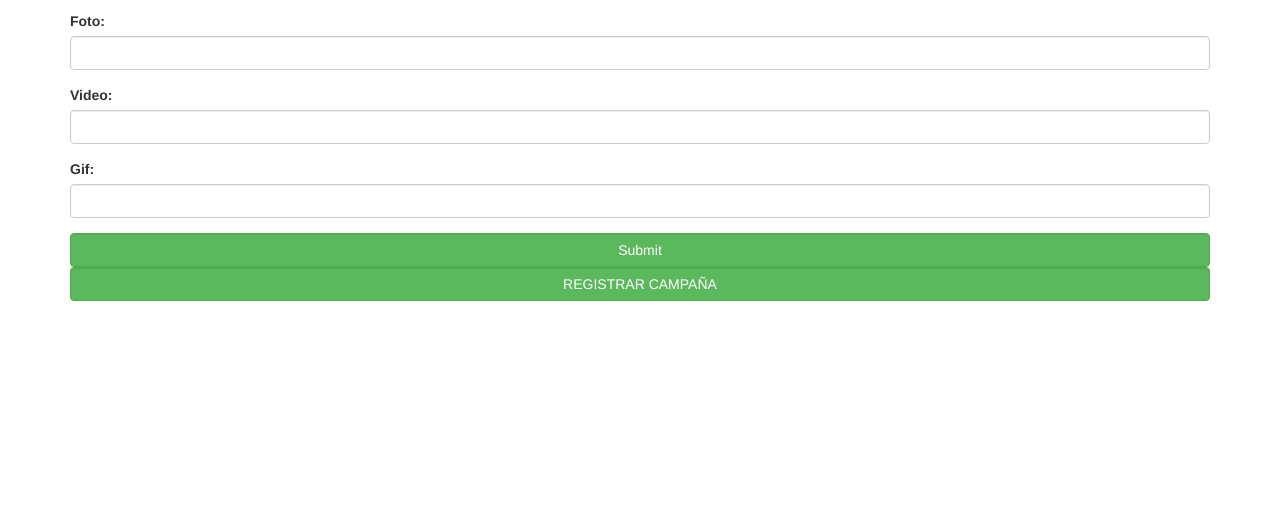
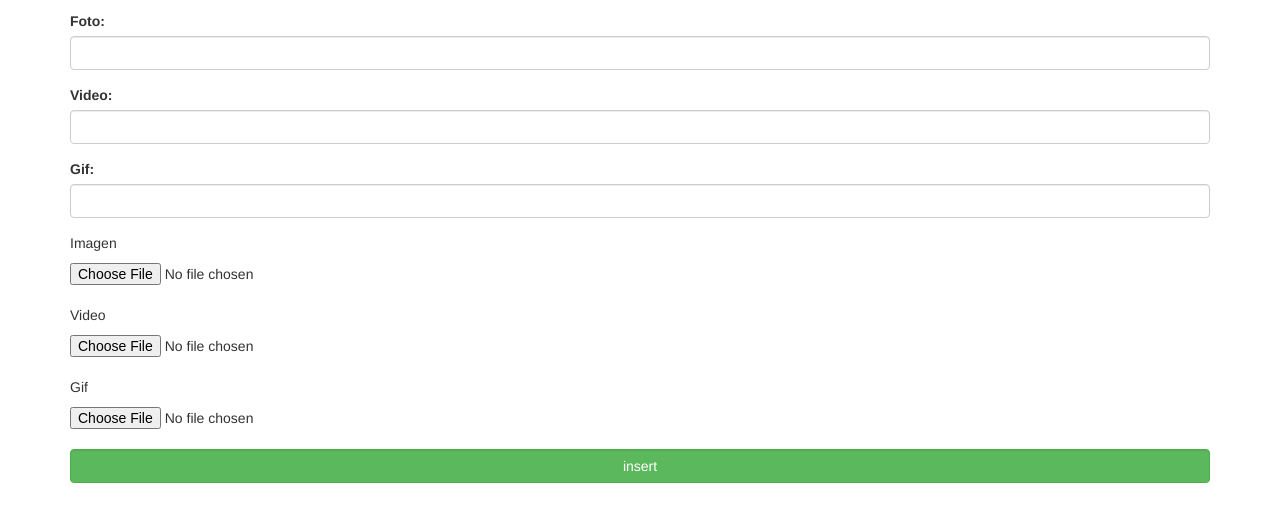
Before and after one commit to EdisonG/mensma, a PHP site: page /Mensma/gui/campania_usuario.php in a window 1280 px wide. Shown: the part 688-1211 px from the top of the page. Before the commit the page ends 989 px from the top, so only its background shows below. Run offline with PHP 8.4, Linux system fonts and the light colour scheme.

Commit message:
cambios campanñas gato

```diff
--- a/gui/campania_usuario.php
+++ b/gui/campania_usuario.php
@@ -32,23 +32,23 @@ fecha inicio
 fecha fin
 precio (campo en la abse que llena el admin )
    -->
-    <form class="form" method="post" action="../dp/campanaDP.php">
+    <form class="form" enctype="multipart/form-data"  method="post" action="../dp/campanaDP.php">
         <div class="form-group">
           <label for="usr">Nombre de la Campaña:</label>
-          <input type="text" class="form-control" id="name_campana">
+          <input type="text" class="form-control" id="name_campana" name="name_campana" >
         </div>
 
         <div class="form-group">
           <label for="usr">Eslogan de la Campaña:</label>
-          <input type="text" class="form-control" id="eslogan_campana">
+          <input type="text" class="form-control" id="eslogan_campana" name="eslogan_campana">
         </div>
         <div class="form-group">
           <label for="usr">Numero de registros:</label>
-          <input type="text" class="form-control" id="numero_registros_campana">
+          <input type="text" class="form-control" id="numero_registros_campana" name="numero_registros_campana" >
         </div>
         <div class="form-group">
           <label for="usr">Tipo  de letra:</label>
-          <select class="selectpicker form-control" name="tipo_letra_campana">
+          <select class="selectpicker form-control"  id="tipo_letra_campana" name="tipo_letra_campana">
             <option>Cursiva</option>
             <option>Negrilla</option>
             <option>Tachada</option>
@@ -57,32 +57,43 @@ precio (campo en la abse que llena el admin )
         </div>
         <div class="form-group">
           <label for="usr">Mensaje:</label>
-          <textarea class="form-control" rows="5" id="comment" class="mensaje_campana"></textarea>
+          <textarea class="form-control" rows="5" id="mensaje_campana" name="mensaje_campana"></textarea>
         </div>
         <div class="form-group">
           <label for="usr">Fecha Inicio:</label>
-          <input type="date" class="form-control" id="fecha_inicio_campana">
+          <input type="date" class="form-control" id="fecha_inicio_campana"  name="fecha_inicio_campana">
         </div>
         <div class="form-group">
           <label for="usr">Fecha Fin:</label>
-          <input type="date" class="form-control" id="fecha_fin_campana">
+          <input type="date" class="form-control" id="fecha_fin_campana" name="fecha_fin_campana" >
         </div>
         <div class="form-group">
           <label for="usr">Foto:</label>
-          <input type="text" class="form-control" id="imagen_campana">
+          <input type="text" class="form-control" id="imagen_campana" name="imagen_campana">
         </div>
         <div class="form-group">
           <label for="usr">Video:</label>
-          <input type="text" class="form-control" id="video_campana">
+          <input type="text" class="form-control" id="video_campana" name="video_campana" >
         </div>
         <div class="form-group">
           <label for="usr">Gif:</label>
-          <input type="text" class="form-control" id="gif_campana">
+          <input type="text" class="form-control" id="gif_campana" name="gif_campana">
+        </div>
+        <div>
+          <p>Imagen</p>
+          <input type="file" name="uploaded_file"></input><br />
+        </div>
+        <div>
+          <p>Video</p>
+          <input type="file" name="uploaded_video"></input><br />
+        </div>
+        <div>
+          <p>Gif</p>
+          <input type="file" name="uploaded_gif"></input><br />
         </div>
 
-        <input type="submit" class="btn btn-success form-control" id="btn-submit">
-
-        <button class="btn btn-success form-control">REGISTRAR CAMPAÑA</button>
+        <input type="submit" class="btn btn-success form-control" id="btn-submit" name="accion" value="insert">
+        <!--<button class="btn btn-success form-control">REGISTRAR CAMPAÑA</button>-->
 
     </form>
 
--- a/md/campanaMD.php
+++ b/md/campanaMD.php
@@ -28,12 +28,12 @@ function insertCampana($nom_usuario,$tipoletra,$imagen,$gif,$archivo,$video,$num
 		$sql = "INSERT INTO `campanas`
          ( `CODUSUARIO`, `TIPOLETRACAMPANA`, `IMAGENCAMPANA`, `GIFCAMPANA`, `BASECAMPANA`, `VIDEOCAMPANA`, `NUMCLIENTESCAMPANA`, `FECHAINICAMPANA`, `FECHAFINCAMPANA`, `PRECIOCAMPANA`, `FECHACREACIONCAMPANA`, `TITULOCAMPANA`, `ESLOGANCAMPANA`)
          VALUES  ( '$nom_usuario', '$tipoletra', '$imagen', '$gif', '$archivo', '$video', $numero_registrados, '$fecha_inicio', '$fecha_fin', 0, now() , '$nombre', '$eslogan') ";
-        //echo ($query);
+       // echo ($sql); die();
 		//echo($sql);exit;
 		$cursor = $conn->Prepare($sql);
 		$cursor->execute();
 		echo '<script>alert("Se ingreso correctamente !")</script> ';
-		echo "<script>location.href='../gui/dashboardCampana.php'</script>";
+		echo "<script>location.href='../gui/pgprin.php'</script>";
 	}
 	catch(PDOException $e)
 	{
@@ -54,7 +54,7 @@ function deleteCampana($cod_campana)
 		$cursor = $conn->Prepare($sql);
 		$cursor->execute();
 		echo '<script>alert("Se elimino correctamente !")</script> ';
-		echo "<script>location.href='../gui/dashboardCampana.php'</script>";
+		echo "<script>location.href='../gui/pgprin.php'</script>";
 	}
 	catch(PDOException $e)
 	{
```
Also changed, not shown: dp/campanaDP.php (+84 -13 lines), funciones/funciones.php (+21 -2 lines), md/pruebas.php (+9 -4 lines), dp/uploads/PASO4.png (added), dp/uploads/TEORIA.png (added), dp/uploads/female.png (added), dp/uploads/imagen.png (added), dp/uploads/male.png (added), uploads/gif.png (added), uploads/imagen.png (added), uploads/video.png (added), 1 other file.
